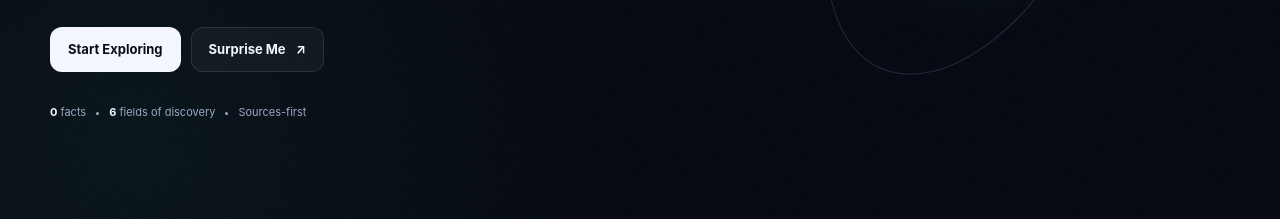
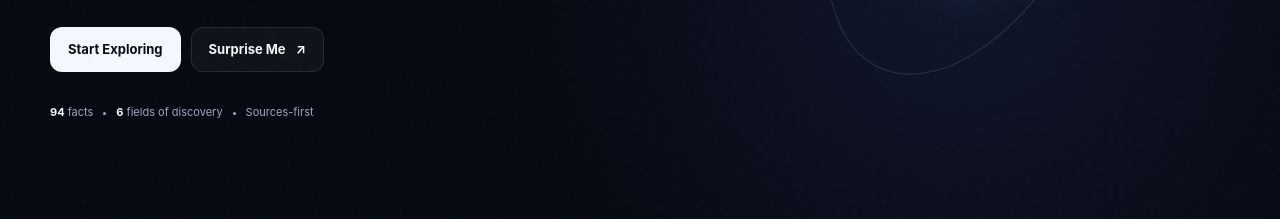
Before and after one commit to 6871arnav-ctrl/The-Website-of-Facts, a plain HTML site: page index.html in a window 1280 px wide. Shown: the part 581-800 px from the top of the page. Drawn offline with Linux system fonts and the light colour scheme; files whose address does not match are found by name.

Commit message:
Update index.html

```diff
--- a/index.html
+++ b/index.html
@@ -130,6 +130,6 @@
   </dialog>
 
   <div id="toast" class="toast" role="status" aria-live="polite"></div>
-  <script src="js/app.js" defer></script>
+<script type="module" src="app.js"></script>
 </body>
 </html>
```
